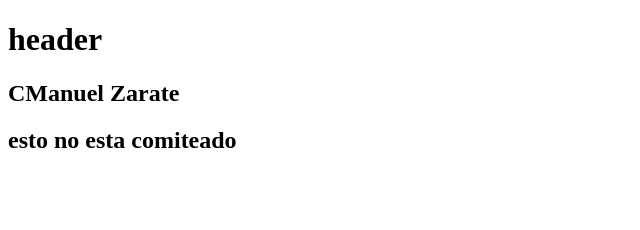
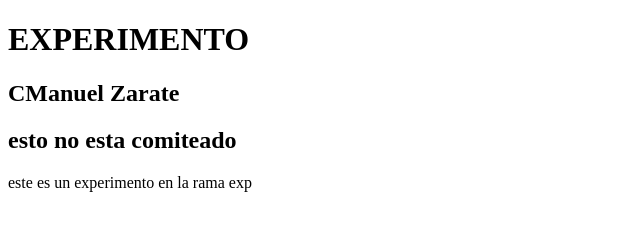
Before and after one commit to CManuelZarate/Probando, a plain HTML site: page index.html in a window 1280 px wide. Shown: the whole page, without its empty margins (0-640 px from the left). Drawn offline with Linux system fonts and the light colour scheme.

Commit message:
agregue txt experimento

```diff
--- a/index.html
+++ b/index.html
@@ -5,10 +5,11 @@
     <title>GIT y GITHUB</title>
 </head>
 <body>
-    <header><h1>header</h1></header>
+    <header><h1>EXPERIMENTO</h1></header>
     <div class="container">
         <h2>CManuel Zarate </h2>
         <h2>esto no esta comiteado</h2>
+        <p>este es un experimento en la rama exp</p>
     </div>
 </body>
 </html>
```
Also changed, not shown: 1 other file.
